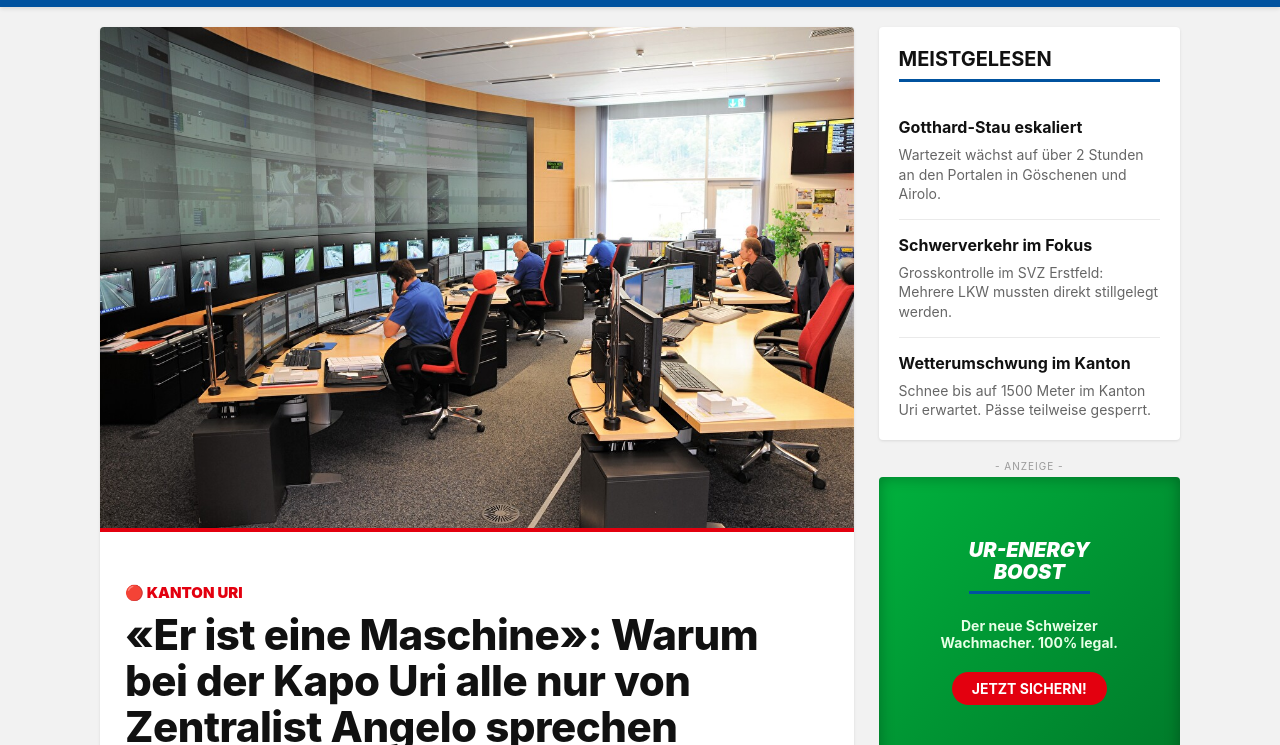
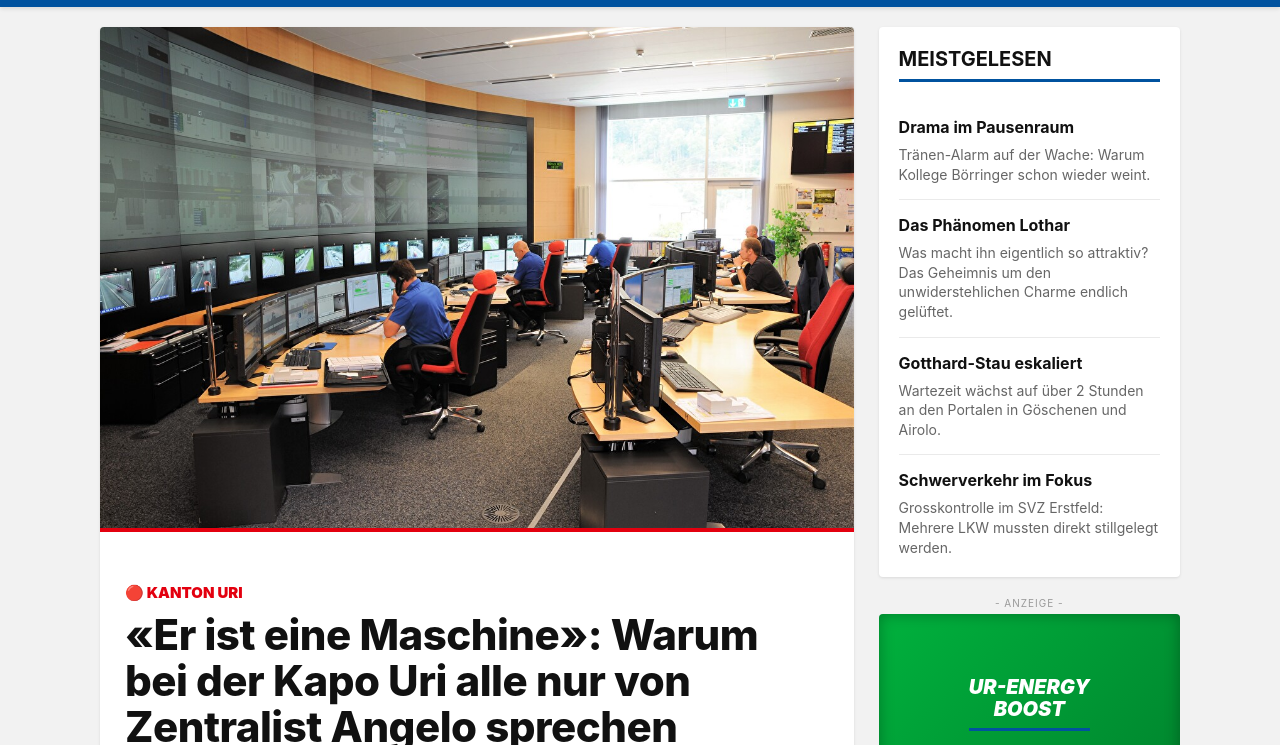
Before and after one commit to remosmiles/NEWs, a plain HTML site: page index.html in a window 1280 px wide. Shown: the part 55-800 px from the top of the page. Drawn offline with Linux system fonts and the light colour scheme.

Commit message:
Update sidebar content and clean up HTML
Removed outdated sidebar items and adjusted HTML structure.

```diff
--- a/index.html
+++ b/index.html
@@ -130,7 +130,6 @@
         .ad-container { margin: 30px 0; text-align: center; }
         .ad-label { font-size: 10px; color: #999; text-transform: uppercase; margin-bottom: 5px; letter-spacing: 1px; display: block; text-align: center; }
 
-        /* Das Banner mit deinem Logo */
         .ad-banner-horizontal {
             background: #111;
             color: white;
@@ -155,7 +154,7 @@
             font-size: 26px;
             font-weight: 900;
             letter-spacing: 1px;
-            color: #D4AF37; /* Goldene Farbe passend zum Logo */
+            color: #D4AF37;
         }
         .ad-banner-horizontal p {
             margin: 0;
@@ -172,7 +171,6 @@
             box-shadow: 0 4px 10px rgba(0,0,0,0.5);
         }
 
-        /* Das Banner in der Seitenleiste */
         .ad-banner-sidebar {
             background: linear-gradient(135deg, #00B13D, #007A2A);
             color: white;
@@ -246,7 +244,6 @@
             color: #00529F;
         }
 
-        /* Mobile responsiveness */
         @media (max-width: 768px) {
             .container { flex-direction: column; }
             h1 { font-size: 32px; }
@@ -327,16 +324,20 @@
             <div class="sidebar-box">
                 <h3>Meistgelesen</h3>
                 <div class="sidebar-item">
+                    <h4>Drama im Pausenraum</h4>
+                    <p>Tränen-Alarm auf der Wache: Warum Kollege Börringer schon wieder weint.</p>
+                </div>
+                <div class="sidebar-item">
+                    <h4>Das Phänomen Lothar</h4>
+                    <p>Was macht ihn eigentlich so attraktiv? Das Geheimnis um den unwiderstehlichen Charme endlich gelüftet.</p>
+                </div>
+                <div class="sidebar-item">
                     <h4>Gotthard-Stau eskaliert</h4>
                     <p>Wartezeit wächst auf über 2 Stunden an den Portalen in Göschenen und Airolo.</p>
                 </div>
                 <div class="sidebar-item">
                     <h4>Schwerverkehr im Fokus</h4>
                     <p>Grosskontrolle im SVZ Erstfeld: Mehrere LKW mussten direkt stillgelegt werden.</p>
-                </div>
-                <div class="sidebar-item">
-                    <h4>Wetterumschwung im Kanton</h4>
-                    <p>Schnee bis auf 1500 Meter im Kanton Uri erwartet. Pässe teilweise gesperrt.</p>
                 </div>
             </div>
 
```
